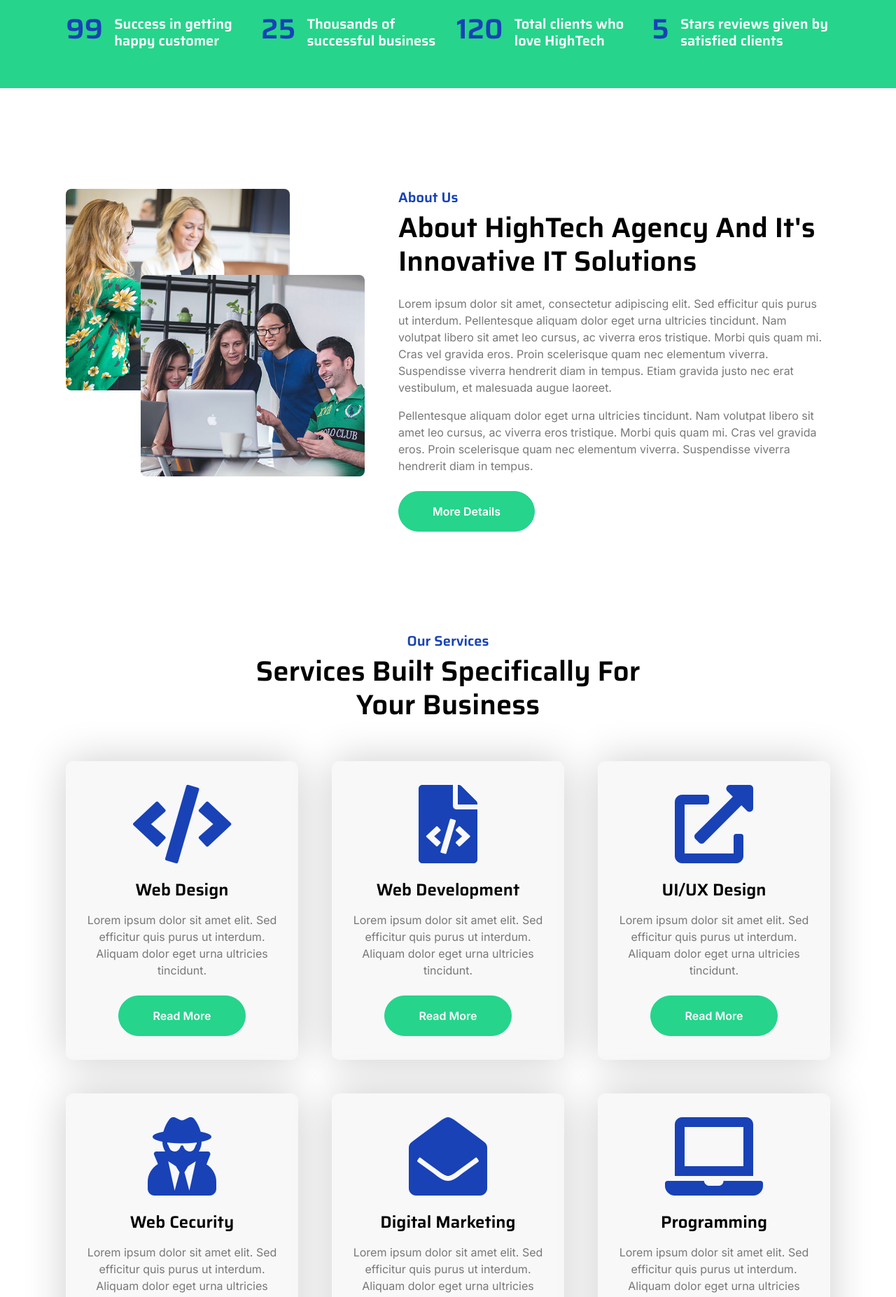
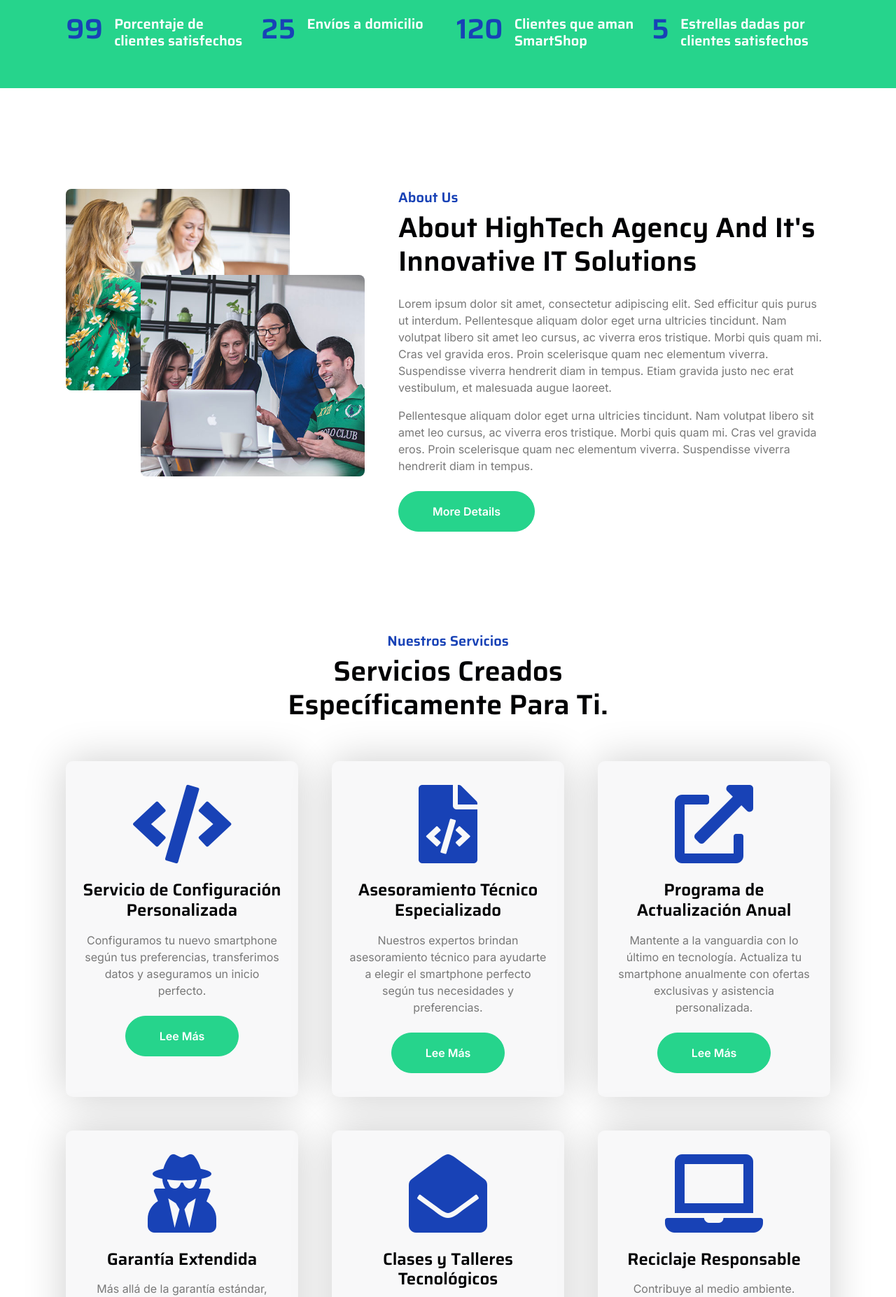
Before and after one commit to josdramo/mpa, an Angular app: page / in a window 1280 px wide. Shown: the part 880-2734 px from the top of the page at 70% size. Built offline with nearby package versions, Linux system fonts and the light colour scheme.

Commit message:
cambios index

```diff
--- a/src/app/pages/index/index.component.html
+++ b/src/app/pages/index/index.component.html
@@ -15,8 +15,7 @@
               <h1 class="text-white display-1 mb-4 animated fadeInRight">Uniendo vidas, inspirando futuros con innovación tecnológica.</h1>
               <p class="mb-4 text-white fs-5 animated fadeInDown">Descubre el epicentro de la tecnología, donde convergen inspiración y conectividad para tu experiencia digital.</p>
               <a class="me-2"><button type="button"
-                  class="px-4 py-sm-3 px-sm-5 btn btn-primary rounded-pill carousel-content-btn1 animated fadeInLeft">Read
-                  More</button></a>
+                  class="px-4 py-sm-3 px-sm-5 btn btn-primary rounded-pill carousel-content-btn1 animated fadeInLeft">Lee Más</button></a>
               <a routerLink="/contact" class="ms-2"><button type="button"
                   class="px-4 py-sm-3 px-sm-5 btn btn-primary rounded-pill carousel-content-btn2 animated fadeInRight">Contactanos</button></a>
             </div>
@@ -30,8 +29,7 @@
               <h1 class="text-white display-1 mb-4 animated fadeInLeft">Tu vida, tu tecnología: explorando juntos el futuro inteligente.</h1>
               <p class="mb-4 text-white fs-5 animated fadeInDown">Sumérgete en la innovación con la colección líder de smartphones. Descubre, conecta y vive la SmartLife con nosotros.</p>
               <a class="me-2"><button type="button"
-                  class="px-4 py-sm-3 px-sm-5 btn btn-primary rounded-pill carousel-content-btn1 animated fadeInLeft">Read
-                  More</button></a>
+                  class="px-4 py-sm-3 px-sm-5 btn btn-primary rounded-pill carousel-content-btn1 animated fadeInLeft">Lee Más</button></a>
               <a routerLink="/contact" class="ms-2"><button type="button"
                   class="px-4 py-sm-3 px-sm-5 btn btn-primary rounded-pill carousel-content-btn2 animated fadeInRight">Contactanos</button></a>
             </div>
@@ -58,25 +56,25 @@
         <div class="col-lg-3 wow fadeIn" data-wow-delay=".1s">
           <div class="d-flex counter">
             <h1 class="me-3 text-primary counter-value">99</h1>
-            <h5 class="text-white mt-1">Success in getting happy customer</h5>
+            <h5 class="text-white mt-1">Porcentaje de clientes satisfechos</h5>
           </div>
         </div>
         <div class="col-lg-3 wow fadeIn" data-wow-delay=".3s">
           <div class="d-flex counter">
             <h1 class="me-3 text-primary counter-value">25</h1>
-            <h5 class="text-white mt-1">Thousands of successful business</h5>
+            <h5 class="text-white mt-1">Envíos a domicilio</h5>
           </div>
         </div>
         <div class="col-lg-3 wow fadeIn" data-wow-delay=".5s">
           <div class="d-flex counter">
             <h1 class="me-3 text-primary counter-value">120</h1>
-            <h5 class="text-white mt-1">Total clients who love HighTech</h5>
+            <h5 class="text-white mt-1">Clientes que aman SmartShop</h5>
           </div>
         </div>
         <div class="col-lg-3 wow fadeIn" data-wow-delay=".7s">
           <div class="d-flex counter">
             <h1 class="me-3 text-primary counter-value">5</h1>
-            <h5 class="text-white mt-1">Stars reviews given by satisfied clients</h5>
+            <h5 class="text-white mt-1">Estrellas dadas por clientes satisfechos</h5>
           </div>
         </div>
       </div>
@@ -120,8 +118,8 @@
   <div class="container-fluid services py-5 mb-5">
     <div class="container">
       <div class="text-center mx-auto pb-5 wow fadeIn" data-wow-delay=".3s" style="max-width: 600px;">
-        <h5 class="text-primary">Our Services</h5>
-        <h1>Services Built Specifically For Your Business</h1>
+        <h5 class="text-primary">Nuestros Servicios</h5>
+        <h1>Servicios Creados Específicamente Para Ti.</h1>
       </div>
       <div class="row g-5 services-inner">
         <div class="col-md-6 col-lg-4 wow fadeIn" data-wow-delay=".3s">
@@ -129,10 +127,9 @@
             <div class="p-4 text-center services-content">
               <div class="services-content-icon">
                 <i class="fa fa-code fa-7x mb-4 text-primary"></i>
-                <h4 class="mb-3">Web Design</h4>
-                <p class="mb-4">Lorem ipsum dolor sit amet elit. Sed efficitur quis purus ut interdum. Aliquam dolor
-                  eget urna ultricies tincidunt.</p>
-                <a href="" class="btn btn-secondary text-white px-5 py-3 rounded-pill">Read More</a>
+                <h4 class="mb-3">Servicio de Configuración Personalizada</h4>
+                <p class="mb-4">Configuramos tu nuevo smartphone según tus preferencias, transferimos datos y aseguramos un inicio perfecto.</p>
+                <a class="btn btn-secondary text-white px-5 py-3 rounded-pill">Lee Más</a>
               </div>
             </div>
           </div>
@@ -142,10 +139,9 @@
             <div class="p-4 text-center services-content">
               <div class="services-content-icon">
                 <i class="fa fa-file-code fa-7x mb-4 text-primary"></i>
-                <h4 class="mb-3">Web Development</h4>
-                <p class="mb-4">Lorem ipsum dolor sit amet elit. Sed efficitur quis purus ut interdum. Aliquam dolor
-                  eget urna ultricies tincidunt.</p>
-                <a href="" class="btn btn-secondary text-white px-5 py-3 rounded-pill">Read More</a>
+                <h4 class="mb-3">Asesoramiento Técnico Especializado</h4>
+                <p class="mb-4">Nuestros expertos brindan asesoramiento técnico para ayudarte a elegir el smartphone perfecto según tus necesidades y preferencias.</p>
+                <a class="btn btn-secondary text-white px-5 py-3 rounded-pill">Lee Más</a>
               </div>
             </div>
           </div>
@@ -155,10 +151,9 @@
             <div class="p-4 text-center services-content">
               <div class="services-content-icon">
                 <i class="fa fa-external-link-alt fa-7x mb-4 text-primary"></i>
-                <h4 class="mb-3">UI/UX Design</h4>
-                <p class="mb-4">Lorem ipsum dolor sit amet elit. Sed efficitur quis purus ut interdum. Aliquam dolor
-                  eget urna ultricies tincidunt.</p>
-                <a href="" class="btn btn-secondary text-white px-5 py-3 rounded-pill">Read More</a>
+                <h4 class="mb-3">Programa de Actualización Anual</h4>
+                <p class="mb-4">Mantente a la vanguardia con lo último en tecnología. Actualiza tu smartphone anualmente con ofertas exclusivas y asistencia personalizada.</p>
+                <a class="btn btn-secondary text-white px-5 py-3 rounded-pill">Lee Más</a>
               </div>
             </div>
           </div>
@@ -168,10 +163,9 @@
             <div class="p-4 text-center services-content">
               <div class="services-content-icon">
                 <i class="fas fa-user-secret fa-7x mb-4 text-primary"></i>
-                <h4 class="mb-3">Web Cecurity</h4>
-                <p class="mb-4">Lorem ipsum dolor sit amet elit. Sed efficitur quis purus ut interdum. Aliquam dolor
-                  eget urna ultricies tincidunt.</p>
-                <a href="" class="btn btn-secondary text-white px-5 py-3 rounded-pill">Read More</a>
+                <h4 class="mb-3">Garantía Extendida</h4>
+                <p class="mb-4">Más allá de la garantía estándar, ofrecemos opciones de garantía extendida y servicio postventa para proteger tu inversión y mantener tu dispositivo en óptimas condiciones.</p>
+                <a class="btn btn-secondary text-white px-5 py-3 rounded-pill">Lee Más</a>
               </div>
 
             </div>
@@ -182,10 +176,9 @@
             <div class="p-4 text-center services-content">
               <div class="services-content-icon">
                 <i class="fa fa-envelope-open fa-7x mb-4 text-primary"></i>
-                <h4 class="mb-3">Digital Marketing</h4>
-                <p class="mb-4">Lorem ipsum dolor sit amet elit. Sed efficitur quis purus ut interdum. Aliquam dolor
-                  eget urna ultricies tincidunt.</p>
-                <a href="" class="btn btn-secondary text-white px-5 py-3 rounded-pill">Read More</a>
+                <h4 class="mb-3">Clases y Talleres Tecnológicos</h4>
+                <p class="mb-4">Aprende a aprovechar al máximo tu smartphone. Ofrecemos clases y talleres para usuarios de todos los niveles, desde principiantes hasta expertos.</p>
+                <a class="btn btn-secondary text-white px-5 py-3 rounded-pill">Lee Más</a>
               </div>
             </div>
           </div>
@@ -195,10 +188,9 @@
             <div class="p-4 text-center services-content">
               <div class="services-content-icon">
                 <i class="fas fa-laptop fa-7x mb-4 text-primary"></i>
-                <h4 class="mb-3">Programming</h4>
-                <p class="mb-4">Lorem ipsum dolor sit amet elit. Sed efficitur quis purus ut interdum. Aliquam dolor
-                  eget urna ultricies tincidunt.</p>
-                <a href="" class="btn btn-secondary text-white px-5 py-3 rounded-pill">Read More</a>
+                <h4 class="mb-3">Reciclaje Responsable</h4>
+                <p class="mb-4">Contribuye al medio ambiente. Aceptamos dispositivos antiguos para reciclaje responsable y te ofrecemos descuentos en tu próxima compra.</p>
+                <a class="btn btn-secondary text-white px-5 py-3 rounded-pill">Lee Más</a>
               </div>
             </div>
           </div>
@@ -628,85 +620,7 @@
   <!-- Testimonial End -->
 
 
-  <!-- Contact Start -->
-  <div class="container-fluid py-5 mb-5">
-    <div class="container">
-      <div class="text-center mx-auto pb-5 wow fadeIn" data-wow-delay=".3s" style="max-width: 600px;">
-        <h5 class="text-primary">Get In Touch</h5>
-        <h1 class="mb-3">Contact for any query</h1>
-        <p class="mb-2">The contact form is currently inactive. Get a functional and working contact form with Ajax &
-          PHP in a few minutes. Just copy and paste the files, add a little code and you're done. <a
-            href="https://htmlcodex.com/contact-form">Download Now</a>.</p>
-      </div>
-      <div class="contact-detail position-relative p-5">
-        <div class="row g-5 mb-5 justify-content-center">
-          <div class="col-xl-4 col-lg-6 wow fadeIn" data-wow-delay=".3s">
-            <div class="d-flex bg-light p-3 rounded">
-              <div class="flex-shrink-0 btn-square bg-secondary rounded-circle" style="width: 64px; height: 64px;">
-                <i class="fas fa-map-marker-alt text-white"></i>
-              </div>
-              <div class="ms-3">
-                <h4 class="text-primary">Address</h4>
-                <a href="https://goo.gl/maps/Zd4BCynmTb98ivUJ6" target="_blank" class="h5">23 rank Str, NY</a>
-              </div>
-            </div>
-          </div>
-          <div class="col-xl-4 col-lg-6 wow fadeIn" data-wow-delay=".5s">
-            <div class="d-flex bg-light p-3 rounded">
-              <div class="flex-shrink-0 btn-square bg-secondary rounded-circle" style="width: 64px; height: 64px;">
-                <i class="fa fa-phone text-white"></i>
-              </div>
-              <div class="ms-3">
-                <h4 class="text-primary">Call Us</h4>
-                <a class="h5" href="tel:+0123456789" target="_blank">+012 3456 7890</a>
-              </div>
-            </div>
-          </div>
-          <div class="col-xl-4 col-lg-6 wow fadeIn" data-wow-delay=".7s">
-            <div class="d-flex bg-light p-3 rounded">
-              <div class="flex-shrink-0 btn-square bg-secondary rounded-circle" style="width: 64px; height: 64px;">
-                <i class="fa fa-envelope text-white"></i>
-              </div>
-              <div class="ms-3">
-                <h4 class="text-primary">Email Us</h4>
-                <a class="h5" href="mailto:info&#64;example.com" target="_blank">info&#64;example.com</a>
-              </div>
-            </div>
-          </div>
-        </div>
-        <div class="row g-5">
-          <div class="col-lg-6 wow fadeIn" data-wow-delay=".3s">
-            <div class="p-5 h-100 rounded contact-map">
-              <iframe class="rounded w-100 h-100"
-                src="https://www.google.com/maps/embed?pb=!1m18!1m12!1m3!1d3025.4710403339755!2d-73.82241512404069!3d40.685622471397615!2m3!1f0!2f0!3f0!3m2!1i1024!2i768!4f13.1!3m3!1m2!1s0x89c26749046ee14f%3A0xea672968476d962c!2s123rd%20St%2C%20Queens%2C%20NY%2C%20USA!5e0!3m2!1sen!2sbd!4v1686493221834!5m2!1sen!2sbd"
-                style="border:0;" allowfullscreen="" loading="lazy"
-                referrerpolicy="no-referrer-when-downgrade"></iframe>
-            </div>
-          </div>
-          <div class="col-lg-6 wow fadeIn" data-wow-delay=".5s">
-            <div class="p-5 rounded contact-form">
-              <div class="mb-4">
-                <input type="text" class="form-control border-0 py-3" placeholder="Your Name">
-              </div>
-              <div class="mb-4">
-                <input type="email" class="form-control border-0 py-3" placeholder="Your Email">
-              </div>
-              <div class="mb-4">
-                <input type="text" class="form-control border-0 py-3" placeholder="Project">
-              </div>
-              <div class="mb-4">
-                <textarea class="w-100 form-control border-0 py-3" rows="6" cols="10" placeholder="Message"></textarea>
-              </div>
-              <div class="text-start">
-                <button class="btn bg-primary text-white py-3 px-5" type="button">Send Message</button>
-              </div>
-            </div>
-          </div>
-        </div>
-      </div>
-    </div>
-  </div>
-  <!-- Contact End -->
+
 
   <!-- Back to Top -->
   <a href="#" class="btn btn-secondary btn-square rounded-circle back-to-top"><i
```
